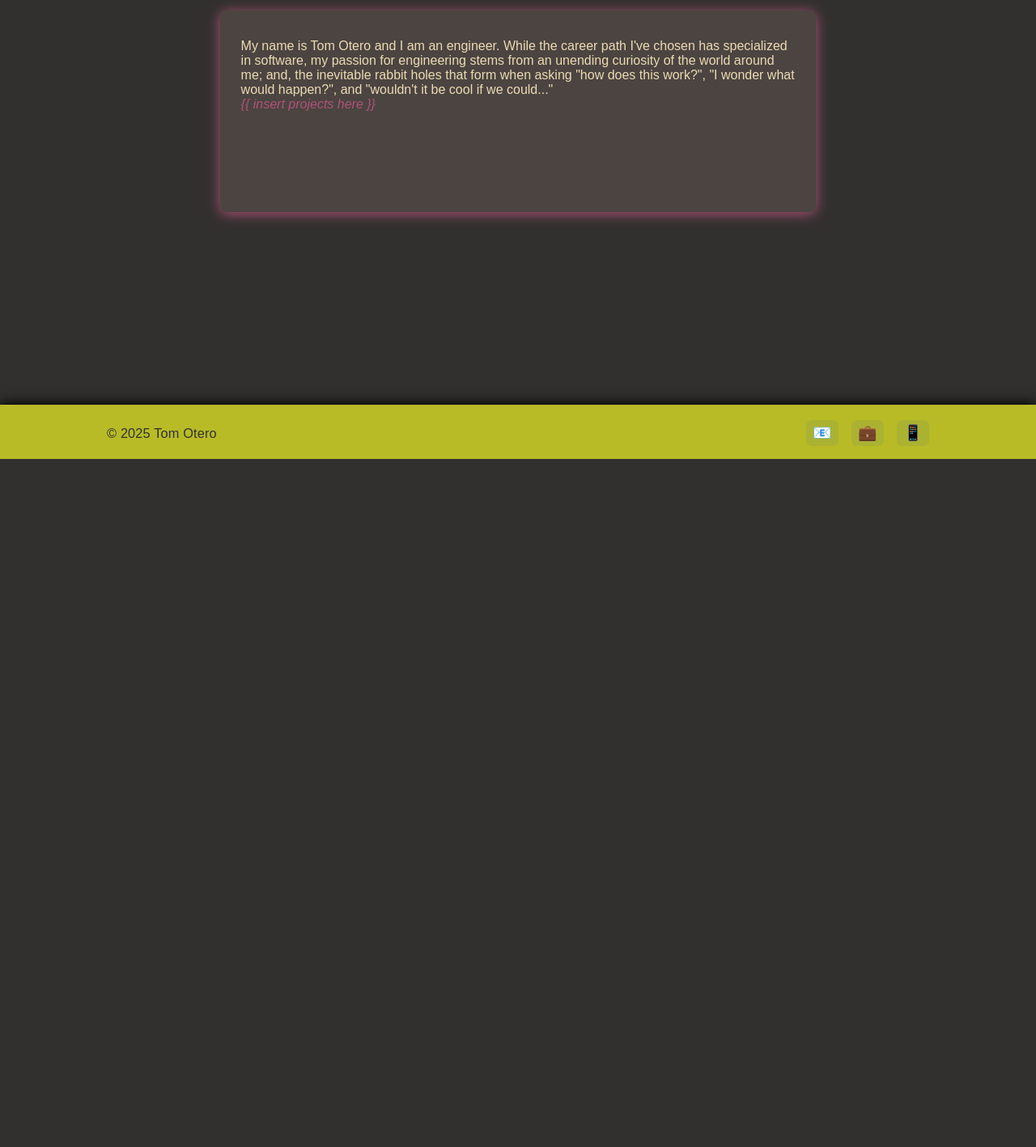
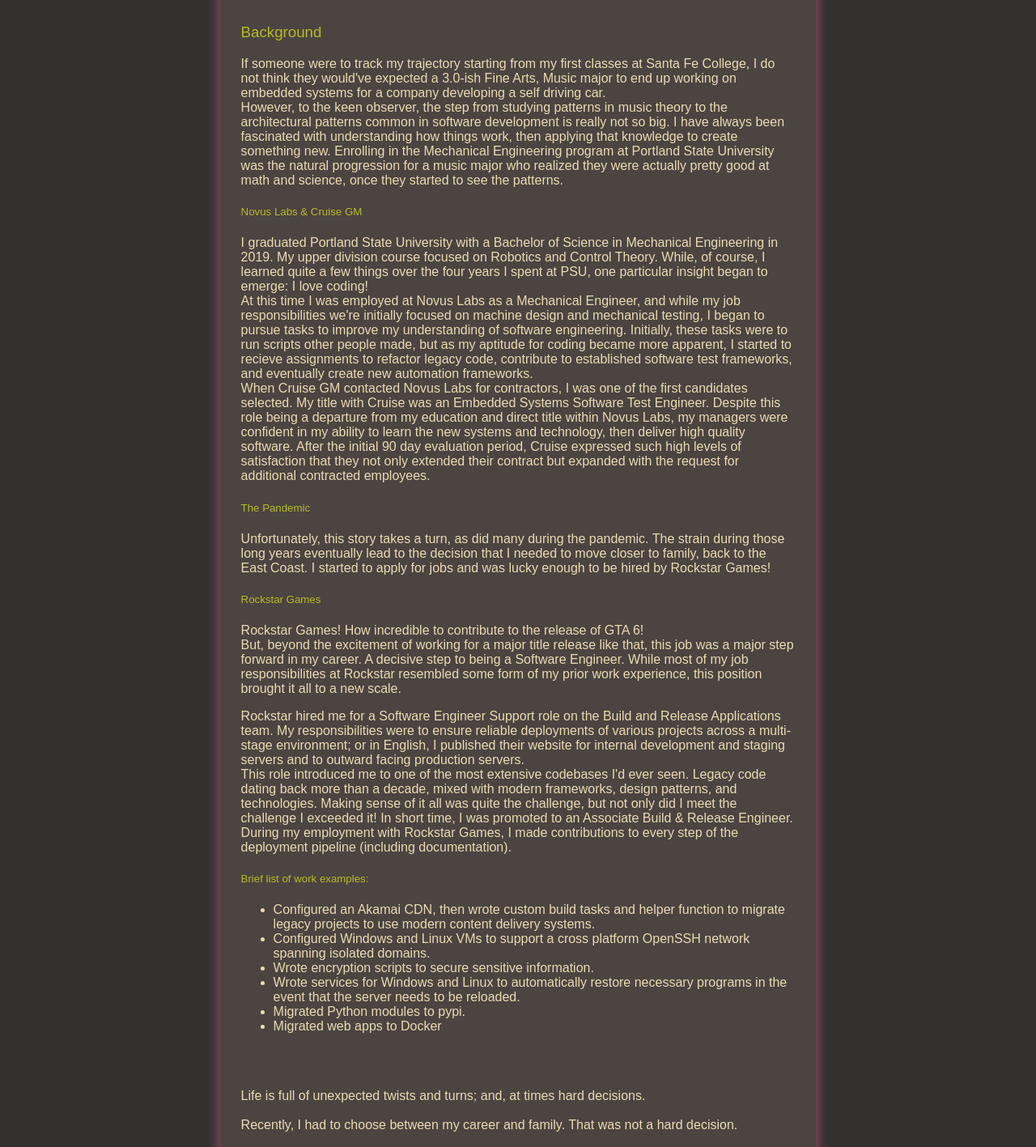
Before and after one commit to TomOtero1984/Portfolio, a Vue app in the folder app/: page /about in a window 1280 px wide. Shown: the part 460-1877 px from the top of the page at 81% size. Before the commit the page ends 1027 px from the top, so only its background shows below. Built offline with nearby package versions, Linux system fonts and the light colour scheme; a web font is replaced by a local one.

Commit message:
task: update About Me

```diff
--- a/app/src/views/AboutView.vue
+++ b/app/src/views/AboutView.vue
@@ -25,8 +25,10 @@
           unending curiosity of the world around me; and, the inevitable rabbit holes that
           form when asking "how does this work?", "I wonder what would happen?", and
 
-          "wouldn't it be cool if we could..."<br>
-          <a href="https://github.com/TomOtero1984/ConC.GPT">
+          "wouldn't it be cool if we could..."
+        </p>
+        <div style="text-align: center; justify-content: center;">
+        <a href="https://github.com/TomOtero1984/ConC.GPT" >
           <i style="color: var(--monokai-pink);">
             &#123;&#123;
             <span @mouseover="hover = true" @mouseleave="hover = false">
@@ -35,7 +37,102 @@
             &#125;&#125;
           </i>
         </a>
+        </div>
+        <br><br>
+        <h3>
+           Background
+        </h3>
+        <p>
+          If someone were to track my trajectory starting from my first classes at Santa Fe College, I do not think
+          they would've expected a 3.0-ish Fine Arts, Music major to end up working on embedded systems for a company
+          developing a self driving car.
+          <br>
+          However, to the keen observer, the step from studying patterns in music theory to the architectural patterns common
+          in software development is really not so big. I have always been fascinated with understanding how things work,
+          then applying that knowledge to create something new. Enrolling in the Mechanical Engineering program at Portland
+          State University was the natural progression for a music major who realized they were actually pretty good at math
+          and science, once they started to see the patterns.
         </p>
+        <h5>Novus Labs & Cruise GM</h5>
+        <p>
+          I graduated Portland State University with a Bachelor of Science in Mechanical Engineering in 2019. My upper
+          division course focused on Robotics and Control Theory. While, of course, I learned quite a few things over the
+          four years I spent at PSU, one particular insight began to emerge: I love coding!
+          <br>
+          At this time I was employed at Novus Labs as a Mechanical Engineer, and while my job responsibilities we're initially
+          focused on machine design and mechanical testing, I began to pursue tasks to improve my understanding of
+          software engineering. Initially, these tasks were to run scripts other people made, but as my aptitude
+          for coding became more apparent, I started to recieve assignments to refactor legacy code, contribute to
+          established software test frameworks, and eventually create new automation frameworks.
+          <br>
+          When Cruise GM contacted Novus Labs for contractors, I was one of the first candidates selected. My title with Cruise
+          was an Embedded Systems Software Test Engineer. Despite this role being a departure from my education and direct title
+          within Novus Labs, my managers were confident in my ability to learn the new systems and technology, then
+          deliver high quality software. After the initial 90 day evaluation period, Cruise expressed such high levels of
+          satisfaction that they not only extended their contract but expanded with the request for
+          additional contracted employees.
+        </p>
+        <h5>The Pandemic</h5>
+        <p>
+          Unfortunately, this story takes a turn, as did many during the pandemic. The strain during those long years eventually
+          lead to the decision that I needed to move closer to family, back to the East Coast. I started to apply for jobs and
+          was lucky enough to be hired by Rockstar Games!
+        </p>
+        <h5>Rockstar Games</h5>
+        <p>
+          Rockstar Games! How incredible to contribute to the release of GTA 6!
+          <br>
+          But, beyond the excitement of working for a major title release like that, this job was a major step forward in
+          my career. A decisive step to being a Software Engineer.
+          While most of my job responsibilities at Rockstar resembled some form of my prior work experience, this position
+          brought it all to a new scale.
+        </p>
+        <p>
+          Rockstar hired me for a Software Engineer Support role on the Build and Release Applications team. My responsibilities
+          were to ensure reliable deployments of various projects across a multi-stage environment; or in English, I published
+          their website for internal development and staging servers and to outward facing production servers.
+          <br>
+          This role introduced me to one of the most extensive codebases I'd ever seen. Legacy code dating back more than
+          a decade, mixed with modern frameworks, design patterns, and technologies. Making sense of it all was quite the challenge,
+          but not only did I meet the challenge I exceeded it! In short time, I was promoted to an Associate Build & Release Engineer.
+          <br>
+          During my employment with Rockstar Games, I made contributions to every step of the deployment pipeline (including documentation).
+          </p>
+
+        <h5>Brief list of work examples:</h5>
+        <ul>
+            <li>Configured an Akamai CDN, then wrote custom build tasks and helper function to migrate legacy projects to use
+              modern content delivery systems.</li>
+            <li>Configured Windows and Linux VMs to support a cross platform OpenSSH network spanning isolated domains.</li>
+            <li>Wrote encryption scripts to secure sensitive information.</li>
+            <li>Wrote services for Windows and Linux to automatically restore necessary programs in the event that the
+              server needs to be reloaded.</li>
+            <li>Migrated Python modules to pypi.</li>
+            <li>Migrated web apps to Docker</li>
+          </ul>
+        <br><br>
+        <p>
+          Life is full of unexpected twists and turns; and, at times hard decisions.
+          <br><br>
+          Recently, I had to choose between my career and family. That was not a hard decision.
+          <br><br>
+          While it is unfortunate that Rockstar Games denied my request to work from the San Diego studio, I am grateful
+          for the time I spent with them in NYC. I am grateful to support the health of my family.
+        </p>
+        <h3>And now...</h3>
+        <h2 style="text-align: center; color: var(--gruvbox-green);">
+          Back to the West Coast! Los Angeles, California!
+        </h2>
+        <br>
+        <p>
+
+        </p>
+
+
+
+
+
+
       </section>
     </ContentCard>
   </div>
```
Lines whose indentation alone changed are shown as unchanged.
